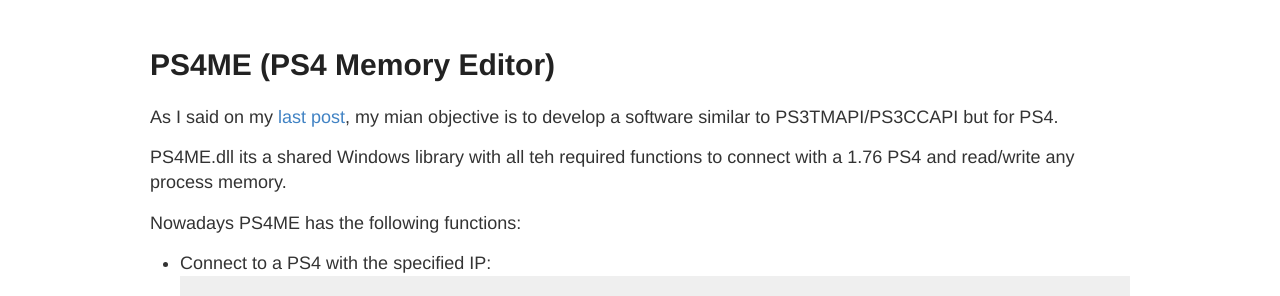
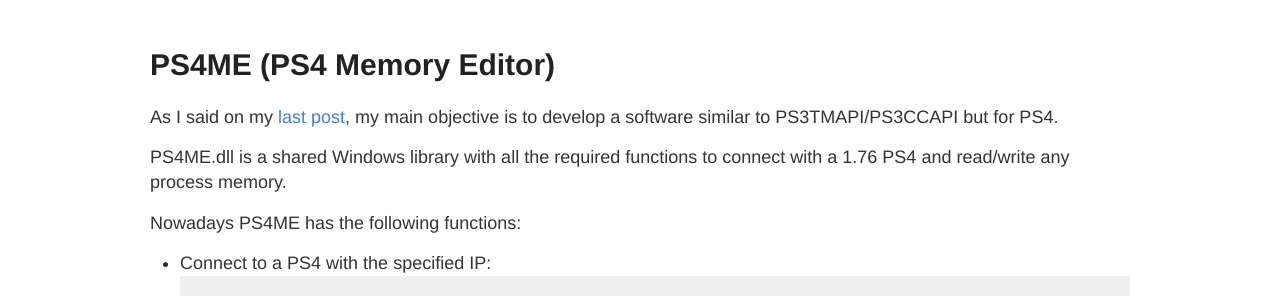
Before and after one commit to j0lama/j0lama.github.io, a Jekyll site: the page built from _posts/2017-3-25-ps4me.md, in a window 1280 px wide. Shown: the part 122-418 px from the top of the page. Built offline with Jekyll 4.4.1, drawn with Linux system fonts in a browser that asks for light colours.

```diff
--- a/_posts/2017-3-25-ps4me.md
+++ b/_posts/2017-3-25-ps4me.md
@@ -3,9 +3,9 @@ layout: post
 title: PS4ME (PS4 Memory Editor)
 ---
 
-As I said on my [last post](/ps4-rte/), my mian objective is to develop a software similar to PS3TMAPI/PS3CCAPI but for PS4.
+As I said on my [last post](/ps4-rte/), my main objective is to develop a software similar to PS3TMAPI/PS3CCAPI but for PS4.
 
-PS4ME.dll its a shared Windows library with all teh required functions to connect with a 1.76 PS4 and read/write any process memory.
+PS4ME.dll is a shared Windows library with all the required functions to connect with a 1.76 PS4 and read/write any process memory.
 
 Nowadays PS4ME has the following functions:
 
```
Also changed, not shown: _posts/2017-3-13-ps4-rte.md (+1 -1 lines).
